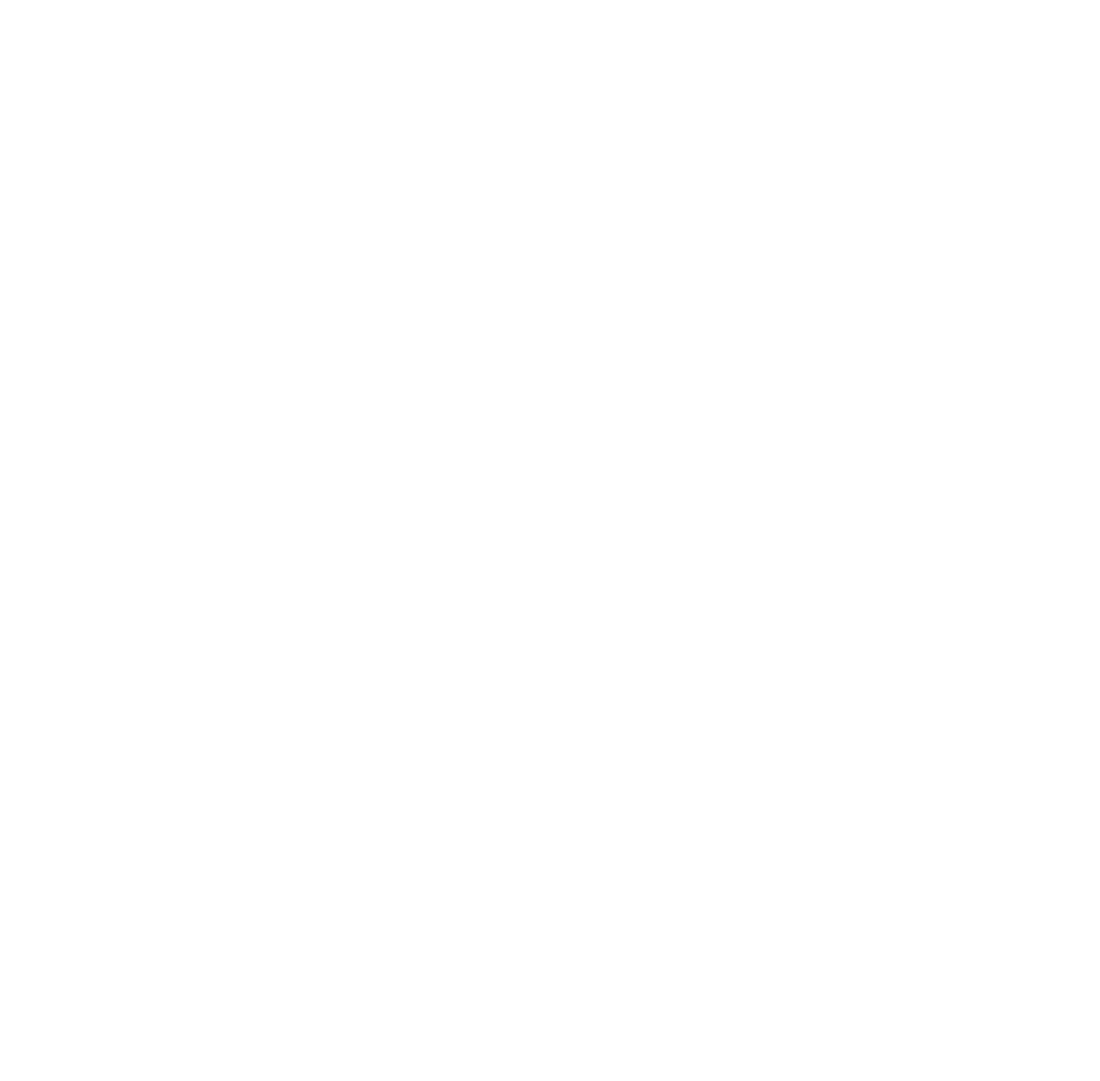
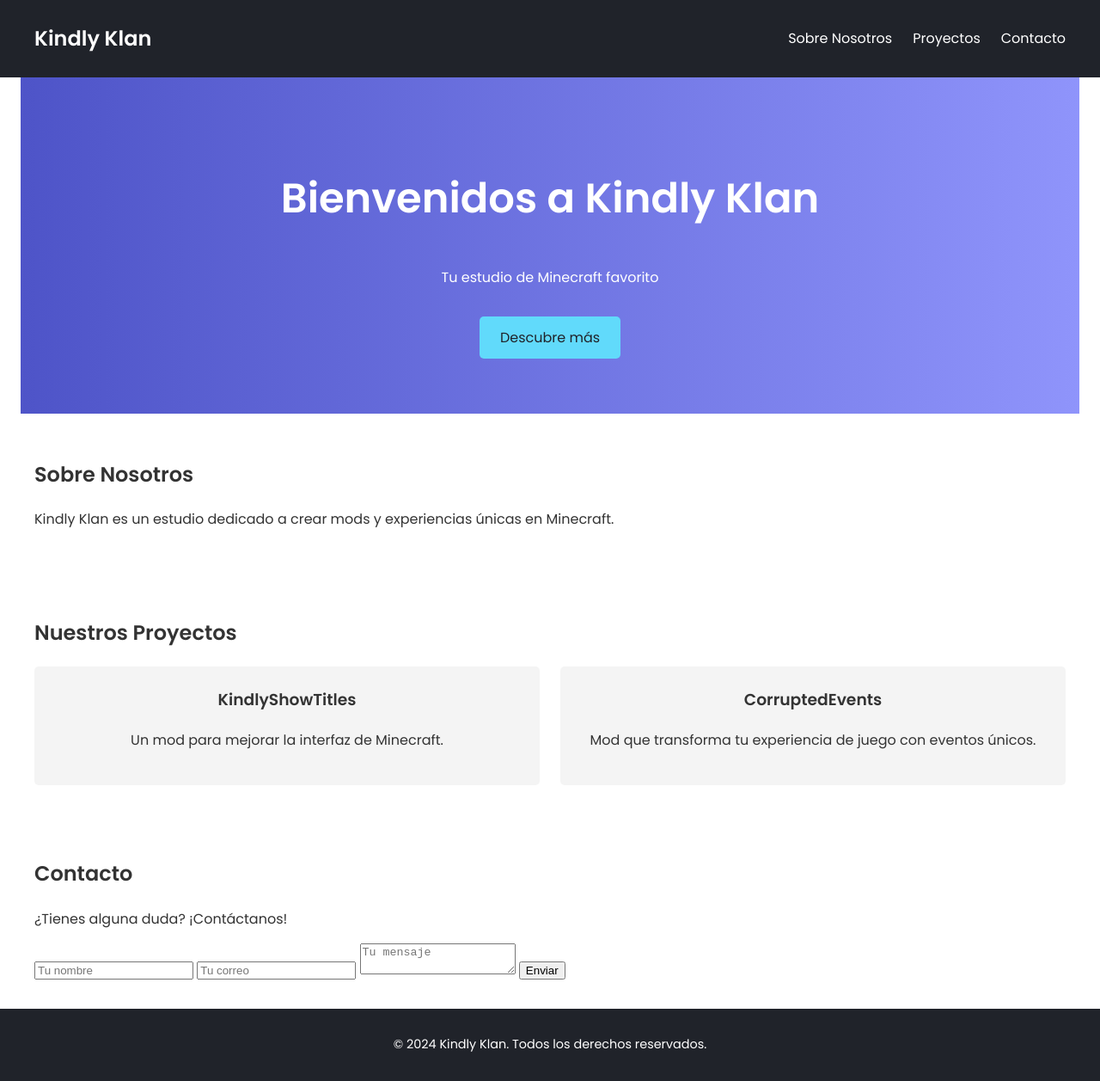
Before and after one commit to JaviviDev/kindlyklan.com, a plain HTML site: page index.html in a window 1280 px wide. Shown: the whole page at 86% size. Before the commit the page ends 800 px from the top, so only its background shows below. Drawn offline with Linux system fonts and the light colour scheme.

Commit message:
Primera Versión de la Web

```diff
--- a/index.html
+++ b/index.html
@@ -2,9 +2,71 @@
 <html lang="en">
 <head>
     <meta charset="UTF-8">
-    <title>Kindly Klan Web</title>
+    <meta name="viewport" content="width=device-width, initial-scale=1.0">
+    <meta name="description" content="Kindly Klan - El mejor estudio de Minecraft.">
+    <meta name="author" content="Kindly Klan">
+    <title>Kindly Klan</title>
+    <link rel="stylesheet" href="styles.css">
+    <link href="https://fonts.googleapis.com/css2?family=Poppins:wght@400;600&display=swap" rel="stylesheet">
 </head>
 <body>
+<header>
+    <nav>
+        <div class="logo">Kindly Klan</div>
+        <ul>
+            <li><a href="#about">Sobre Nosotros</a></li>
+            <li><a href="#projects">Proyectos</a></li>
+            <li><a href="#contact">Contacto</a></li>
+        </ul>
+    </nav>
+</header>
+<main>
+    <section id="hero">
+        <h1>Bienvenidos a Kindly Klan</h1>
+        <p>Tu estudio de Minecraft favorito</p>
+        <a href="#projects" class="button">Descubre más</a>
+    </section>
+    <section id="about">
+        <h2>Sobre Nosotros</h2>
+        <p>Kindly Klan es un estudio dedicado a crear mods y experiencias únicas en Minecraft.</p>
+    </section>
+    <section id="projects">
+        <h2>Nuestros Proyectos</h2>
+        <div class="project-grid">
+            <div class="project">
+                <h3>KindlyShowTitles</h3>
+                <p>Un mod para mejorar la interfaz de Minecraft.</p>
+            </div>
+            <div class="project">
+                <h3>CorruptedEvents</h3>
+                <p>Mod que transforma tu experiencia de juego con eventos únicos.</p>
+            </div>
+        </div>
+    </section>
+    <section id="contact">
+        <h2>Contacto</h2>
+        <p>¿Tienes alguna duda? ¡Contáctanos!</p>
+        <form>
+            <input type="text" placeholder="Tu nombre" required>
+            <input type="email" placeholder="Tu correo" required>
+            <textarea placeholder="Tu mensaje"></textarea>
+            <button type="submit">Enviar</button>
+        </form>
+    </section>
+</main>
+<footer>
+    <p>&copy; 2024 Kindly Klan. Todos los derechos reservados.</p>
+    <script>
+        document.querySelectorAll('a[href^="#"]').forEach(anchor => {
+            anchor.addEventListener("click", function (e) {
+                e.preventDefault();
+                document.querySelector(this.getAttribute("href")).scrollIntoView({
+                    behavior: "smooth",
+                });
+            });
+        });
 
+    </script>
+</footer>
 </body>
 </html>
--- /dev/null
+++ b/styles.css
@@ -0,0 +1,105 @@
+/* General */
+body {
+    margin: 0;
+    font-family: 'Poppins', sans-serif;
+    color: #333;
+    line-height: 1.6;
+}
+
+/* Header */
+header {
+    background: #20232a;
+    color: #fff;
+    padding: 1rem 0;
+}
+
+header nav {
+    display: flex;
+    justify-content: space-between;
+    align-items: center;
+    max-width: 1200px;
+    margin: 0 auto;
+    padding: 0 1rem;
+}
+
+header .logo {
+    font-size: 1.5rem;
+    font-weight: 600;
+}
+
+header ul {
+    list-style: none;
+    display: flex;
+    gap: 1.5rem;
+}
+
+header a {
+    color: #fff;
+    text-decoration: none;
+    transition: color 0.3s;
+}
+
+header a:hover {
+    color: #61dafb;
+}
+
+/* Hero Section */
+#hero {
+    background: linear-gradient(to right, #4e54c8, #8f94fb);
+    color: #fff;
+    text-align: center;
+    padding: 4rem 1rem;
+}
+
+#hero h1 {
+    font-size: 3rem;
+}
+
+#hero .button {
+    background: #61dafb;
+    color: #20232a;
+    padding: 0.75rem 1.5rem;
+    text-decoration: none;
+    border-radius: 5px;
+    display: inline-block;
+    margin-top: 1rem;
+    transition: background 0.3s;
+}
+
+#hero .button:hover {
+    background: #4e54c8;
+    color: #fff;
+}
+
+/* Sections */
+section {
+    padding: 2rem 1rem;
+    max-width: 1200px;
+    margin: 0 auto;
+}
+
+#projects .project-grid {
+    display: grid;
+    grid-template-columns: repeat(auto-fit, minmax(300px, 1fr));
+    gap: 1.5rem;
+}
+
+#projects .project {
+    background: #f4f4f4;
+    padding: 1.5rem;
+    border-radius: 5px;
+    text-align: center;
+}
+
+#projects .project h3 {
+    margin-top: 0;
+}
+
+/* Footer */
+footer {
+    background: #20232a;
+    color: #fff;
+    text-align: center;
+    padding: 1rem 0;
+    font-size: 0.9rem;
+}
```
